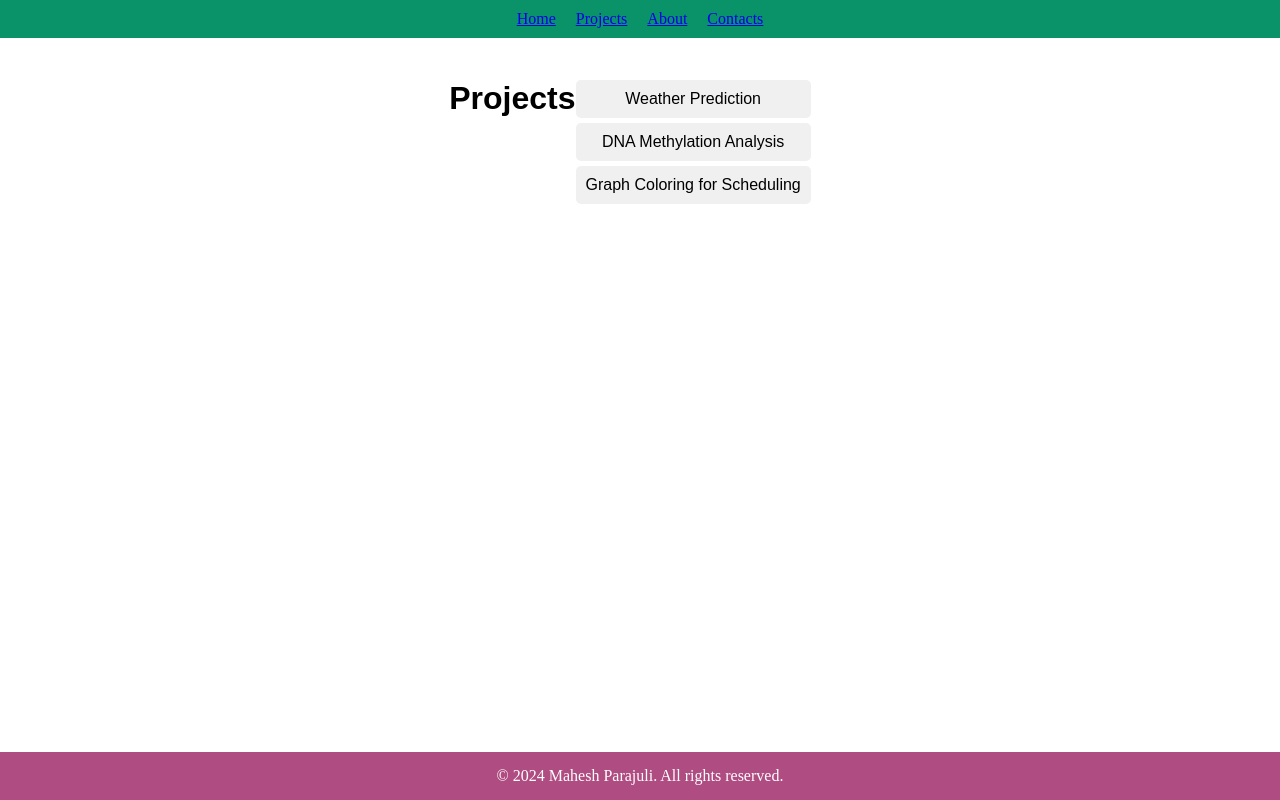
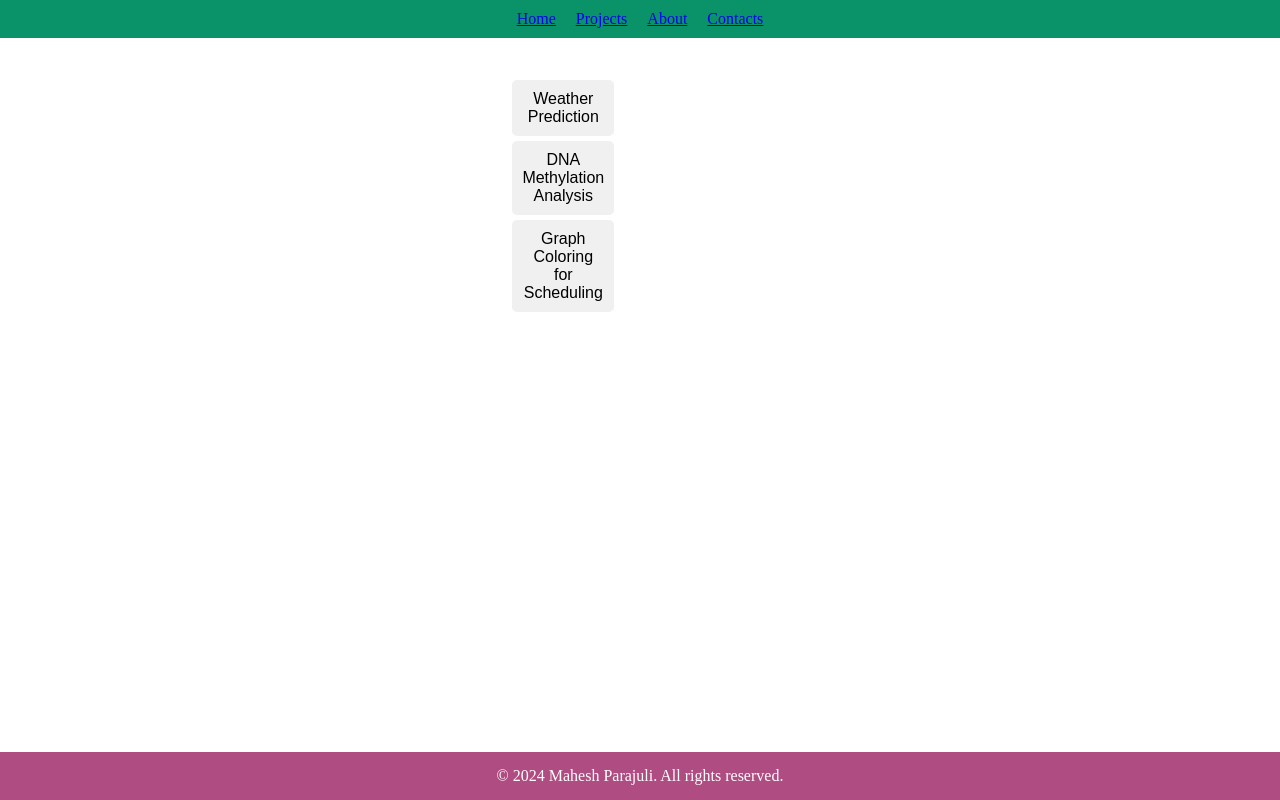
Before and after one commit to maheshparajuli/DailyGuruba, a React (Create React App) app: page /projects in a window 1280 px wide. Built offline with nearby package versions, Linux system fonts and the light colour scheme.

Commit message:
documented some of my projects

```diff
--- a/src/components/Projects.js
+++ b/src/components/Projects.js
@@ -2,10 +2,10 @@ import React, { useState } from 'react';
 
 
 function Projects() {
-
+  // State to keep track of which project's documentation is selected
   const [selectedProject, setSelectedProject] = useState(null);
 
-
+  // Sample documentation for projects
   const projectDocs = {
     project1: (
       <div className="doc-content">
@@ -44,7 +44,6 @@ const projectDocs = {
 
   return (
     <div className="projects-container">
-      <h1>Projects</h1>
       <div className="projects-list">
         {/* List of projects */}
         <ul>
@@ -55,6 +54,7 @@ const projectDocs = {
       </div>
 
       {/* Popup for Documentation */}
+      <div className="popup-container">
         {selectedProject && (
           <div className="popup">
             <div className="popup-content">
@@ -64,6 +64,7 @@ const projectDocs = {
           </div>
         )}
       </div>
+    </div>
   );
 }
 
```
Lines whose indentation alone changed are shown as unchanged.
